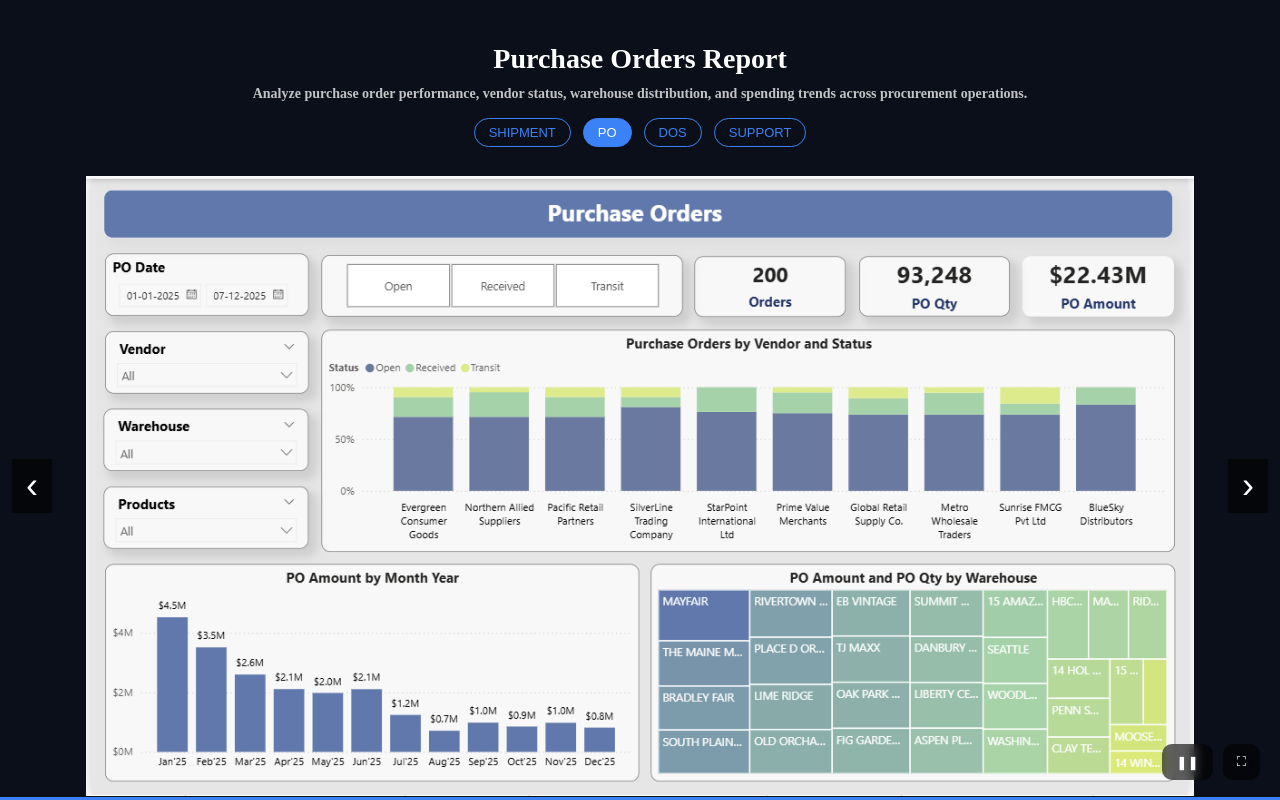
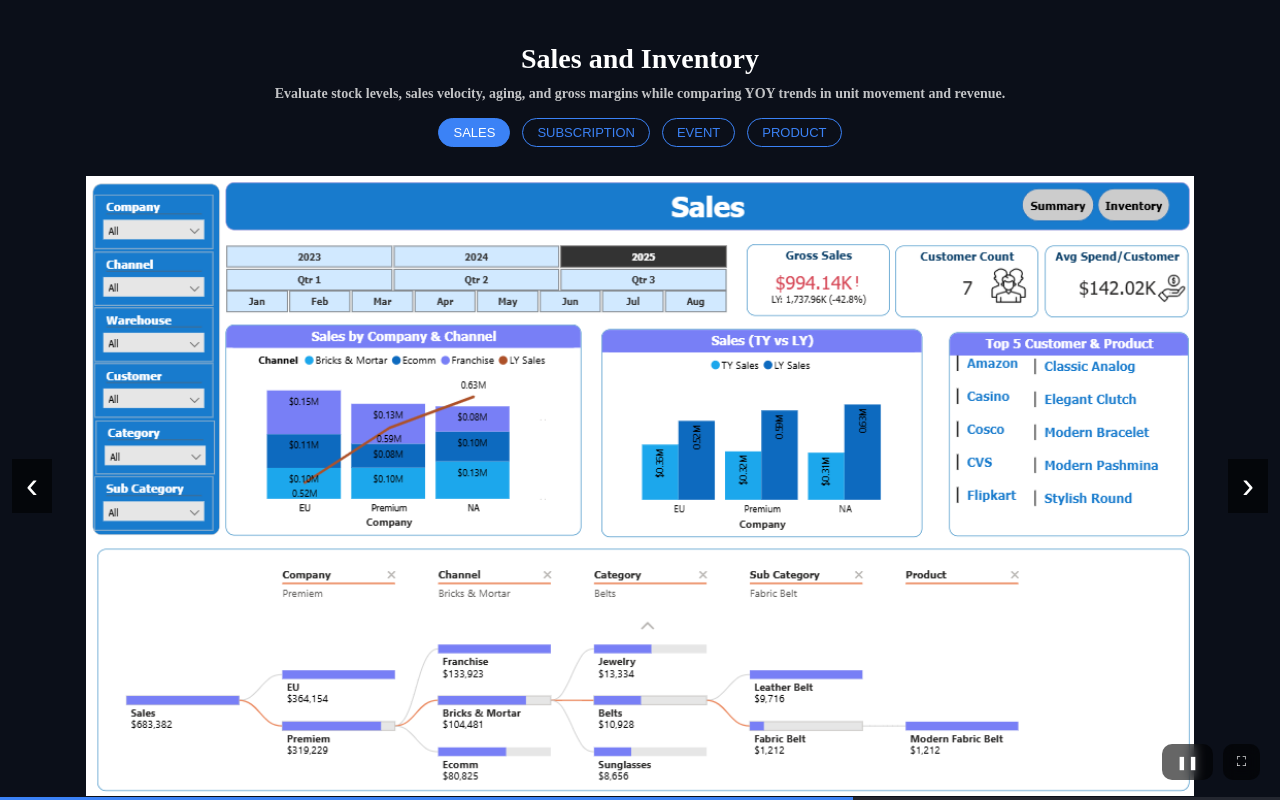
Before and after one commit to yuneshwaranr/slicers-dicers, a React (Vite) app: page / in a window 1280 px wide. Built offline with nearby package versions, Linux system fonts and the light colour scheme.

Commit message:
retail-v1

```diff
--- a/src/App.jsx
+++ b/src/App.jsx
@@ -2,66 +2,129 @@ import { useEffect, useState } from "react";
 import { Routes, Route } from "react-router-dom";
 import "./App.css";
 
+// const reports = [
+
+//   {
+//     key: "shipment",
+//     button: "SHIPMENT",
+//     title1: "Shipment Performance Report",
+//     title2: "Track shipment performance with insights on total orders, delivery status, delays, regional distribution, and on-time delivery trends.",
+//     images: ["/assets/Shipment_1.png"]
+//   },
+//   {
+//     key: "po",
+//     button: "PO",
+//     title1: "Purchase Orders Report",
+//     title2: "Analyze purchase order performance, vendor status, warehouse distribution, and spending trends across procurement operations.",
+//     images: ["/assets/PO_1.png"]
+//   },
+//   {
+//     key: "dos",
+//     button: "DOS",
+//     title1: "Daily Order Status",
+//     title2: "Real-time order tracking plus warehouse and logistics efficiency insights—all in one view.",
+//     images: ["/assets/DOS-1.png"]
+//   },
+//   {
+//     key: "support",
+//     button: "SUPPORT",
+//     title1: "Customer Support and Satisfaction",
+//     title2: "Track SLAs and ticket trends to measure customer support performance and satisfaction",
+//     images: ["/assets/Support-1.png", "/assets/Support-2.png"]
+//   }
+//   // {
+//   //   key: "sales",
+//   //   button: "SALES",
+//   //   title1: "Sales and Inventory",
+//   //   title2: "Evaluate stock levels, sales velocity, aging, and gross margins while comparing YOY trends in unit movement and revenue.",
+//   //   images: ["/assets/Sales-1.png", "/assets/Sales-2.png", "/assets/Sales-3.png"]
+//   // }
+//   // {
+//   //   key: "subscription",
+//   //   button: "SUBSCRIPTION",
+//   //   title1: "Subscription Intelligence",
+//   //   title2: "Track subscription trends, churn rates, and revenue growth over time.",
+//   //   images: ["/assets/Subscription-1.png", "/assets/Subscription-2.png", "/assets/Subscription-3.png"]
+//   // },
+
+//   // {
+//   //   key: "event",
+//   //   button: "EVENT",
+//   //   title1: "Event Pre-Post Analysis",
+//   //   title2: "Measure impact by comparing event performance before and after execution.",
+//   //   images: ["/assets/Event-1.png"]
+//   // },
+
+//   // {
+//   //   key: "prod",
+//   //   button: "PRODUCT",
+//   //   title1: "Production Performance Dashboard",
+//   //   title2: "Track product performance with sales, stock, and pricing insights by age group and line.",
+//   //   images: ["/assets/Product-1.png"]
+//   // }
+// ];
 const reports = [
-
   {
-    key: "shipment",
-    button: "SHIPMENT",
-    title1: "Shipment Performance Report",
-    title2: "Track shipment performance with insights on total orders, delivery status, delays, regional distribution, and on-time delivery trends.",
-    images: ["/assets/Shipment_1.png"]
+    key: "sales",
+    button: "SALES",
+    title1: "Sales and Inventory",
+    title2: "Evaluate stock levels, sales velocity, aging, and gross margins while comparing YOY trends in unit movement and revenue.",
+    images: [
+      "/assets/Sales-1.png",
+      "/assets/Sales-2.png",
+      "/assets/Sales-3.png"
+    ]
   },
   {
-    key: "po",
-    button: "PO",
-    title1: "Purchase Orders Report",
-    title2: "Analyze purchase order performance, vendor status, warehouse distribution, and spending trends across procurement operations.",
-    images: ["/assets/PO_1.png"]
+    key: "subscription",
+    button: "SUBSCRIPTION",
+    title1: "Subscription Intelligence",
+    title2: "Track subscription trends, churn rates, and revenue growth over time.",
+    images: [
+      "/assets/Subscription-1.png",
+      "/assets/Subscription-2.png",
+      "/assets/Subscription-3.png"
+    ]
   },
+  // {
+  //   key: "dos",
+  //   button: "DOS",
+  //   title1: "Daily Order Status",
+  //   title2: "Real-time order tracking plus warehouse and logistics efficiency insights—all in one view.",
+  //   images: [
+  //     "/assets/DOS-1.png"
+  //     // "/assets/DOS-2.png"
+  //   ]
+  // },
   {
-    key: "dos",
-    button: "DOS",
-    title1: "Daily Order Status",
-    title2: "Real-time order tracking plus warehouse and logistics efficiency insights—all in one view.",
-    images: ["/assets/DOS-1.png"]
+    key: "event",
+    button: "EVENT",
+    title1: "Event Pre-Post Analysis",
+    title2: "Measure impact by comparing event performance before and after execution.",
+    images: [
+      "/assets/Event-1.png"
+    ]
   },
-  {
-    key: "support",
-    button: "SUPPORT",
-    title1: "Customer Support and Satisfaction",
-    title2: "Track SLAs and ticket trends to measure customer support performance and satisfaction",
-    images: ["/assets/Support-1.png", "/assets/Support-2.png"]
-  }
-  // {
-  //   key: "sales",
-  //   button: "SALES",
-  //   title1: "Sales and Inventory",
-  //   title2: "Evaluate stock levels, sales velocity, aging, and gross margins while comparing YOY trends in unit movement and revenue.",
-  //   images: ["/assets/Sales-1.png", "/assets/Sales-2.png", "/assets/Sales-3.png"]
-  // }
-  // {
-  //   key: "subscription",
-  //   button: "SUBSCRIPTION",
-  //   title1: "Subscription Intelligence",
-  //   title2: "Track subscription trends, churn rates, and revenue growth over time.",
-  //   images: ["/assets/Subscription-1.png", "/assets/Subscription-2.png", "/assets/Subscription-3.png"]
-  // },
 
   // {
-  //   key: "event",
-  //   button: "EVENT",
-  //   title1: "Event Pre-Post Analysis",
-  //   title2: "Measure impact by comparing event performance before and after execution.",
-  //   images: ["/assets/Event-1.png"]
+  //   key: "support",
+  //   button: "SUPPORT",
+  //   title1: "Customer Support and Satisfaction",
+  //   title2: "Track SLAs and ticket trends to measure customer support performance and satisfaction",
+  //   images: [
+  //     "/assets/Support-1.png",
+  //     "/assets/Support-2.png"
+  //   ]
   // },
-
-  // {
-  //   key: "prod",
-  //   button: "PRODUCT",
-  //   title1: "Production Performance Dashboard",
-  //   title2: "Track product performance with sales, stock, and pricing insights by age group and line.",
-  //   images: ["/assets/Product-1.png"]
-  // }
+  {
+    key: "prod",
+    button: "PRODUCT",
+    title1: "Production Performance Dashboard",
+    title2: "Track product performance with sales, stock, and pricing insights by age group and line.",
+    images: [
+      "/assets/Product-1.png"
+    ]
+  },
 ];
 
 function App() {
```
Also changed, not shown: public/assets/Product-1.png.
